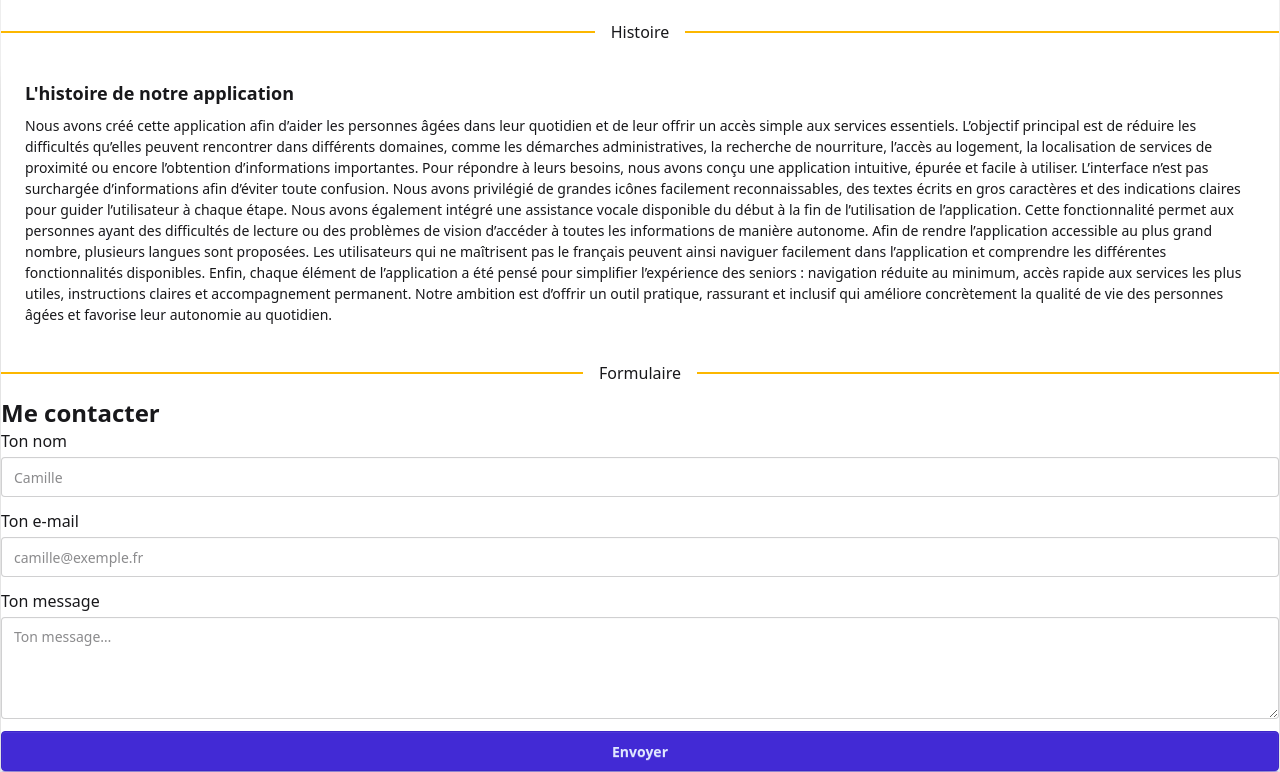
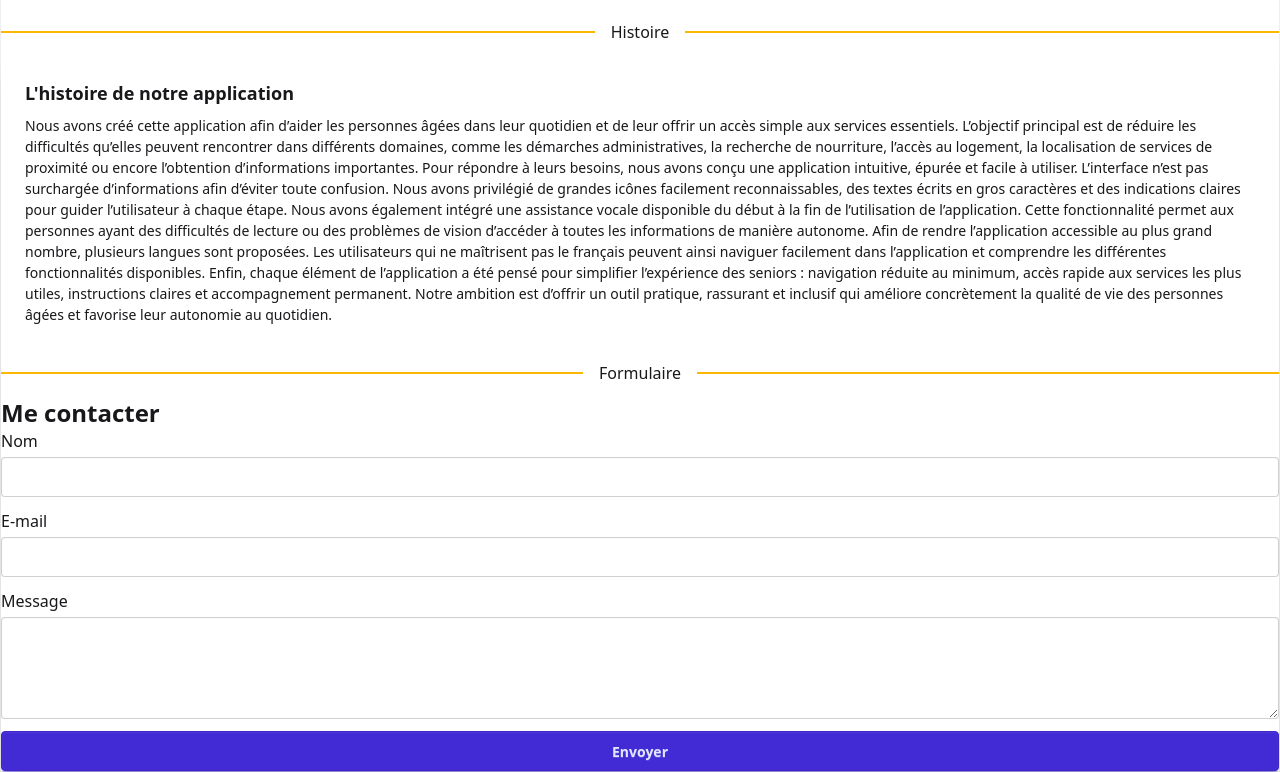
Before and after one commit to Sergiog-27/Sergio-web-ex, a plain HTML site: page index.html in a window 1280 px wide. Shown: the part 962-1734 px from the top of the page. Drawn offline with nearby package versions, Linux system fonts and the light colour scheme.

Commit message:
Update index.html

```diff
--- a/index.html
+++ b/index.html
@@ -201,18 +201,18 @@
 
       <form id="contact" class="flex flex-col gap-3">
         <div class="flex flex-col gap-1">
-          <label for="nom">Ton nom</label>
-          <input type="text" id="nom" class="input w-full" placeholder="Camille" />
+          <label for="nom">Nom</label>
+          <input type="text" id="nom" class="input w-full"  />
         </div>
 
         <div class="flex flex-col gap-1">
-          <label for="email">Ton e-mail</label>
-          <input type="email" id="email" class="input w-full" placeholder="camille@exemple.fr" />
+          <label for="email">E-mail</label>
+          <input type="email" id="email" class="input w-full"  />
         </div>
 
         <div class="flex flex-col gap-1">
-          <label for="message">Ton message</label>
-          <textarea id="message" class="textarea w-full" rows="4" placeholder="Ton message…"></textarea>
+          <label for="message">Message</label>
+          <textarea id="message" class="textarea w-full" rows="4" ></textarea>
         </div>
 
         <button type="submit" class="btn btn-primary">Envoyer</button>
```
